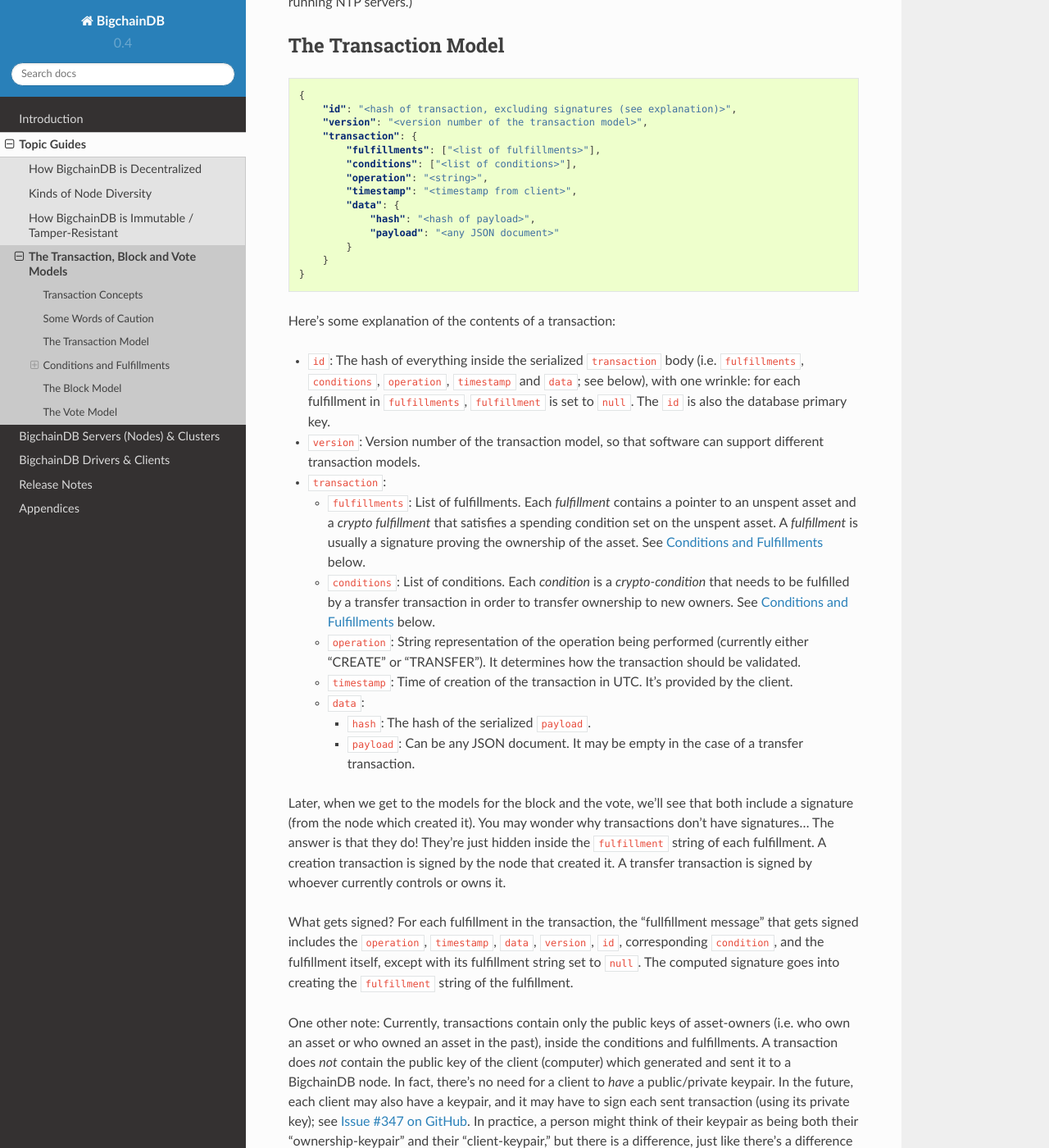
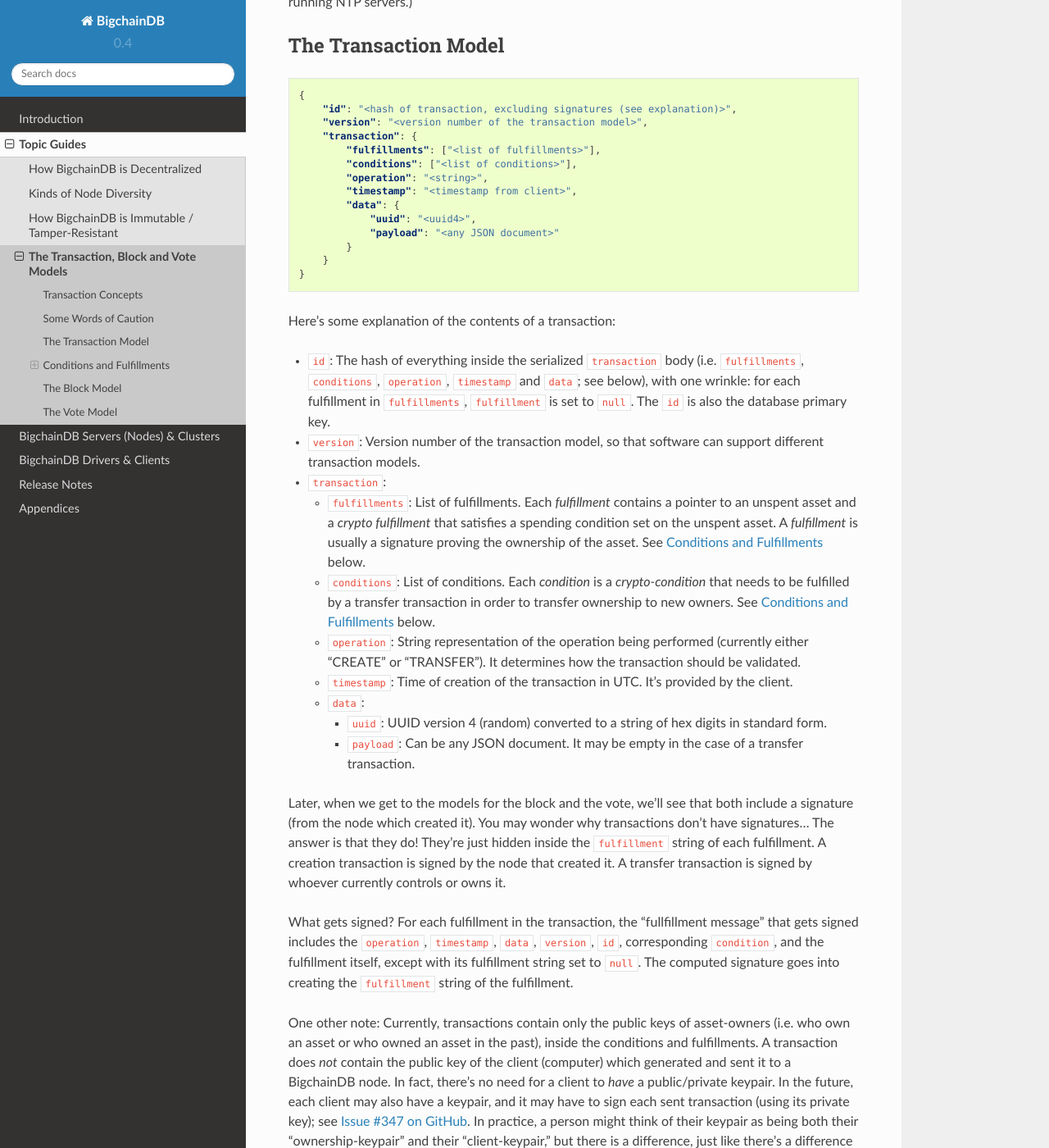
Before and after one commit to bigchaindb/bigchaindb, a Sphinx documentation site: the page built from docs/source/topic-guides/models.md, in a window 1280 px wide and 1400 px high, scrolled down 2236 px. Shown: the whole window at 82% size. Built offline with Sphinx 7.4.7 and the Read the Docs theme 2.0.0, drawn with Linux system fonts in a browser that asks for light colours.

Commit message:
updated documentation to reflect changes in the transaction model

```diff
--- a/docs/source/topic-guides/models.md
+++ b/docs/source/topic-guides/models.md
@@ -57,7 +57,7 @@ Also, note that timestamps come from clients and nodes. Unless you have some rea
         "operation": "<string>",
         "timestamp": "<timestamp from client>",
         "data": {
-            "hash": "<hash of payload>",
+            "uuid": "<uuid4>",
             "payload": "<any JSON document>"
         }
     }
@@ -78,7 +78,7 @@ Here's some explanation of the contents of a transaction:
     - `operation`: String representation of the operation being performed (currently either "CREATE" or "TRANSFER"). It determines how the transaction should be validated.
     - `timestamp`: Time of creation of the transaction in UTC. It's provided by the client.
     - `data`:
-        - `hash`: The hash of the serialized `payload`.
+        - `uuid`: UUID version 4 (random) converted to a string of hex digits in standard form.
         - `payload`: Can be any JSON document. It may be empty in the case of a transfer transaction.
 
 Later, when we get to the models for the block and the vote, we'll see that both include a signature (from the node which created it). You may wonder why transactions don't have signatures... The answer is that they do! They're just hidden inside the `fulfillment` string of each fulfillment. A creation transaction is signed by the node that created it. A transfer transaction is signed by whoever currently controls or owns it.
```
